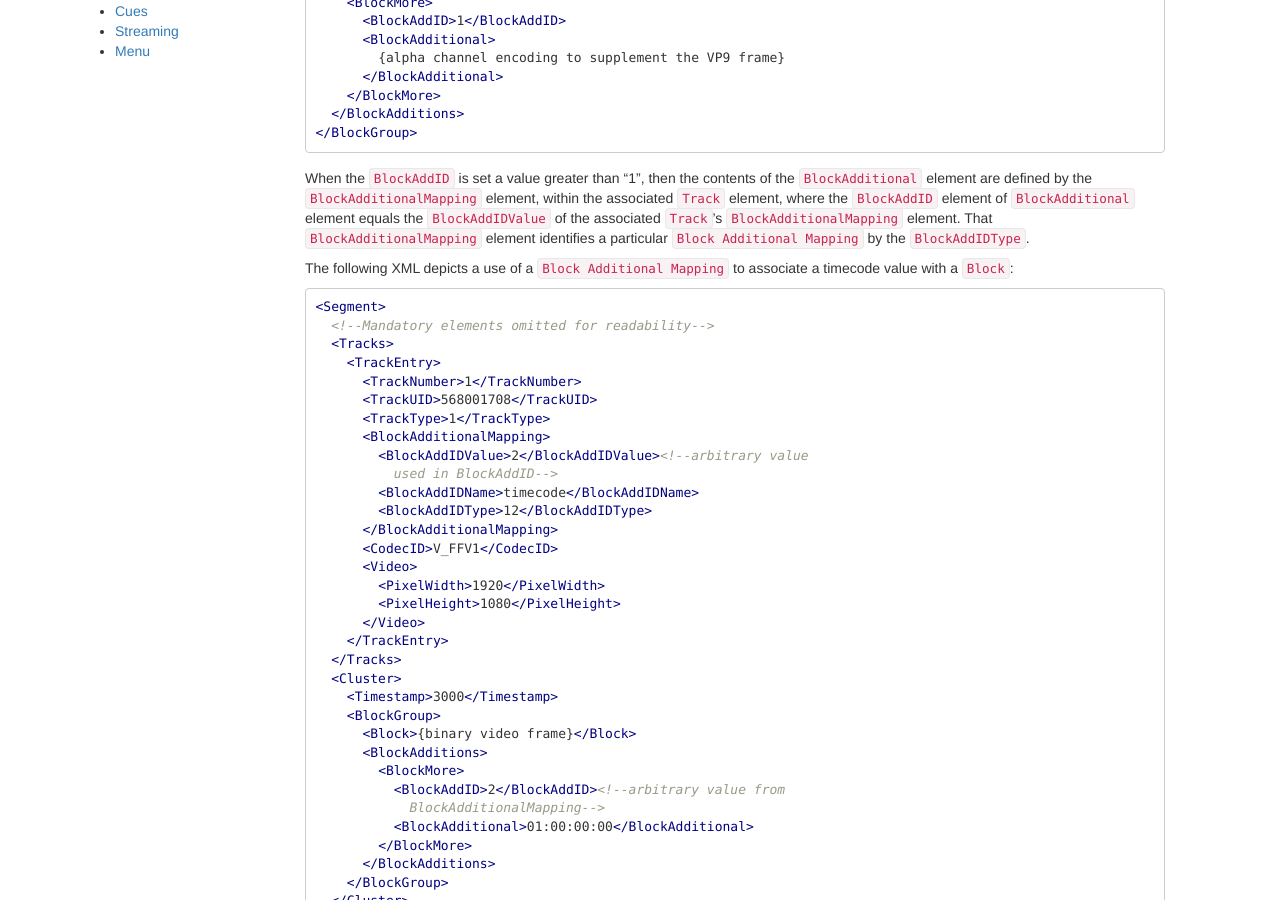
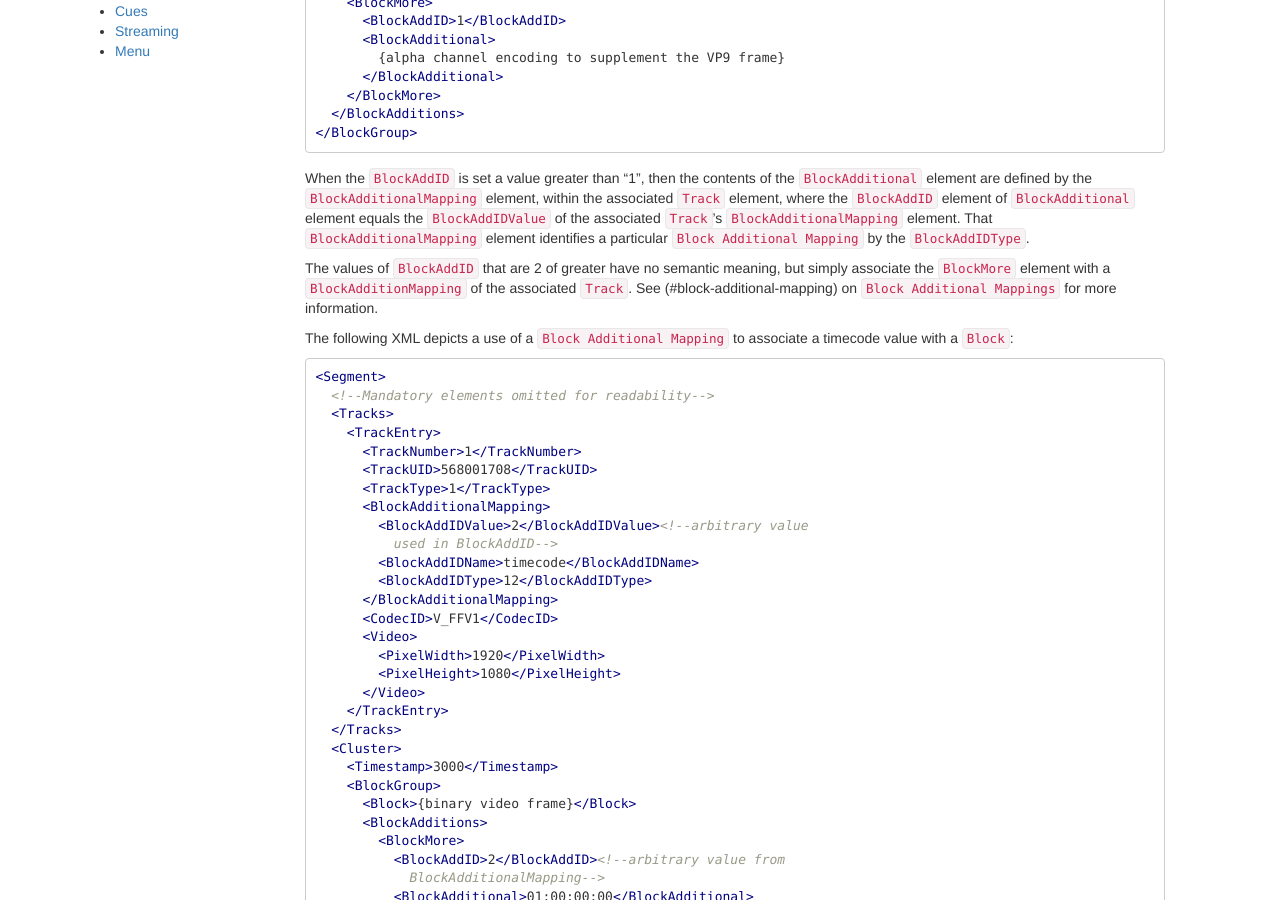
Before and after one commit to ietf-wg-cellar/matroska-specification, a Jekyll site: the page built from block_additional_mappings_intro.md, in a window 1280 px wide and 900 px high, scrolled down 324 px. Built offline with Jekyll 4.4.1, drawn with Linux system fonts in a browser that asks for light colours; our own code applies the rules of GitHub Pages for plain Markdown files.

Commit message:
move the BlockAddID>=2 text in the generic Block Additional Mapping section

```diff
--- a/block_additional_mappings_intro.md
+++ b/block_additional_mappings_intro.md
@@ -25,6 +25,10 @@ When the `BlockAddID` is set a value greater than "1", then the contents of the
 the associated `Track` element, where the `BlockAddID` element of `BlockAdditional` element
 equals the `BlockAddIDValue` of the associated `Track`'s `BlockAdditionalMapping` element.
 That `BlockAdditionalMapping` element identifies a particular `Block Additional Mapping` by the `BlockAddIDType`.
+
+The values of `BlockAddID` that are 2 of greater have no semantic meaning, but simply
+associate the `BlockMore` element with a `BlockAdditionMapping` of the associated `Track`.
+See (#block-additional-mapping) on `Block Additional Mappings` for more information.
 
 The following XML depicts a use of a `Block Additional Mapping` to associate a timecode value with a `Block`:
 
```
Also changed, not shown: codec_specs.md (+0 -4 lines).
